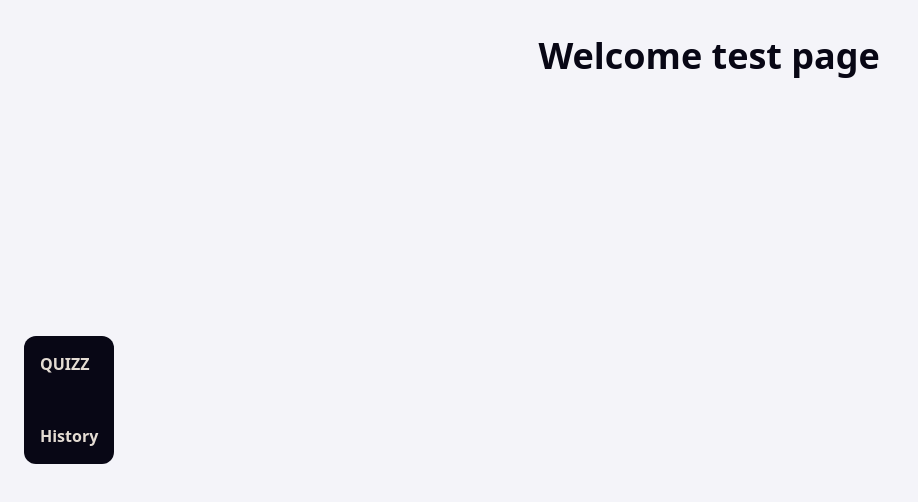
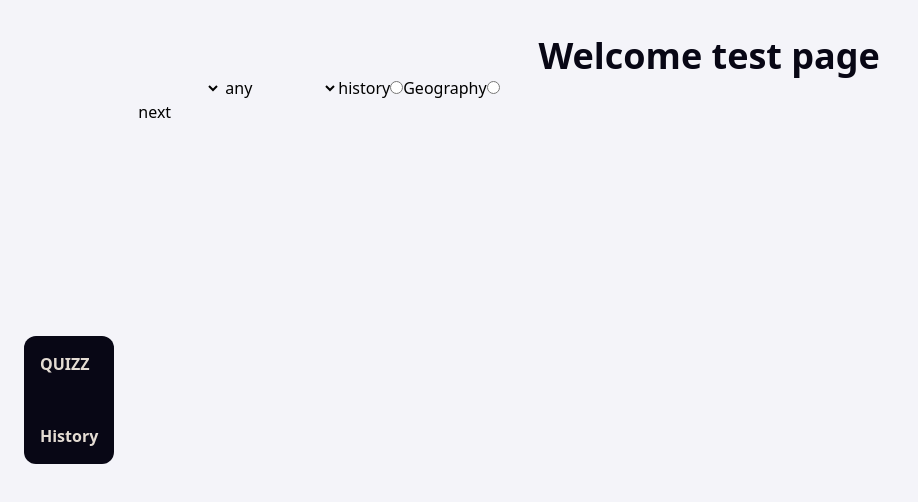
Before and after one commit to oussamasine07/quizz, an Angular app: page /quizz in a window 1280 px wide. Shown: the top 502 px of the page, without its empty margins (0-918 px from the left). Built offline with nearby package versions, Linux system fonts and the light colour scheme.

Commit message:
make dynamic link an retrieve data (quizz questions) from api

```diff
--- a/src/app/quizz/quizz.component.html
+++ b/src/app/quizz/quizz.component.html
@@ -1 +1,22 @@
 <app-page-title [pageTitle]="pageTitle" />
+
+<form #form="ngForm" (ngSubmit)="onSubmit(form)">
+    <select name="difficulty" [(ngModel)]="quizzDetails.difficulty">
+        <option value="easy">Easy</option>
+        <option value="medium">Meduim</option>
+        <option value="hard">Hard</option>
+    </select>
+
+    <select name="type" [(ngModel)]="quizzDetails.type">
+        <option value="">any</option>
+        <option value="multiple">Multiple</option>
+        <option value="boolean">True or False</option>
+    </select>
+
+    <label for="history" >history</label>
+    <input type="radio" name="category" [(ngModel)]="quizzDetails.category" value="9">
+    <label for="geography">Geography</label>
+    <input type="radio" name="category" [(ngModel)]="quizzDetails.category" value="10">
+    <br>
+    <button type="submit">next</button>
+</form>
--- a/src/app/quizz/quizz.component.ts
+++ b/src/app/quizz/quizz.component.ts
@@ -1,11 +1,14 @@
 import { Component, signal } from '@angular/core';
 import { PageTitleComponent } from '../page-title/page-title.component';
+import { FormsModule, NgForm } from '@angular/forms';
+import { QuizzService } from '../services/quizz/quizz.service';
 
 @Component({
   selector: 'app-quizz',
-  imports: [ PageTitleComponent ],
+  imports: [ PageTitleComponent, FormsModule ],
   templateUrl: './quizz.component.html',
-  styleUrl: './quizz.component.css'
+  styleUrl: './quizz.component.css',
+  standalone: true
 })
 export class QuizzComponent {
 
@@ -13,7 +16,27 @@ export class QuizzComponent {
   title = signal("this is quizz");
   pageTitle ="Welcome test page";
 
-  constructor () {
-    console.log(localStorage.getItem("user"))
+  quizzDetails = {
+    category: "",
+    difficulty: "",
+    type: ""
   }
+
+  questions: any = [];
+
+  constructor ( private quizzService: QuizzService ) {}
+
+  async onSubmit ( form: NgForm ) {
+
+    const { getQuizzQuestions } = this.quizzService;
+
+    this.questions = await getQuizzQuestions(this.quizzDetails);
+
+    this.quizzDetails = {
+      category: "",
+      difficulty: "",
+      type: ""
+    }
+  }
+
 }
--- /dev/null
+++ b/src/app/services/quizz/quizz.service.ts
@@ -0,0 +1,28 @@
+import { Injectable } from '@angular/core';
+
+type ObjType = {
+  category: string,
+  difficulty: string,
+  type: string
+}
+
+@Injectable({
+  providedIn: 'root'
+})
+export class QuizzService {
+
+  constructor() { }
+
+
+
+  async getQuizzQuestions ({category, difficulty, type}: ObjType) {
+    // prepare ths link
+    const link = `https://opentdb.com/api.php?amount=10&category=${ category }&difficulty=${difficulty}&type=${type}`;
+
+    const res = await fetch(link);
+    const { results } = await res.json();
+
+    return results;
+
+  }
+}
```
Also changed, not shown: 1 other file (tests, documents, lock files or other folders).
